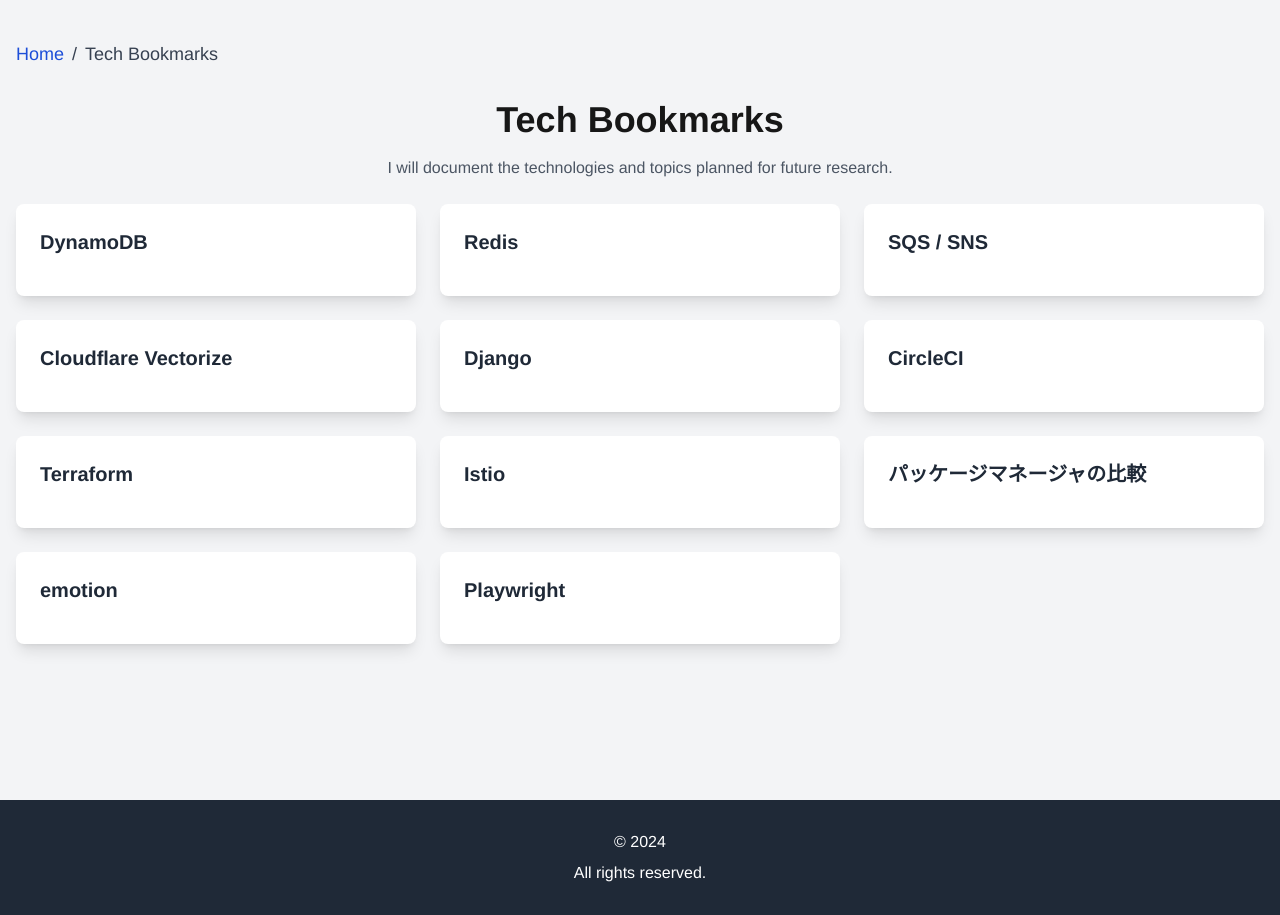
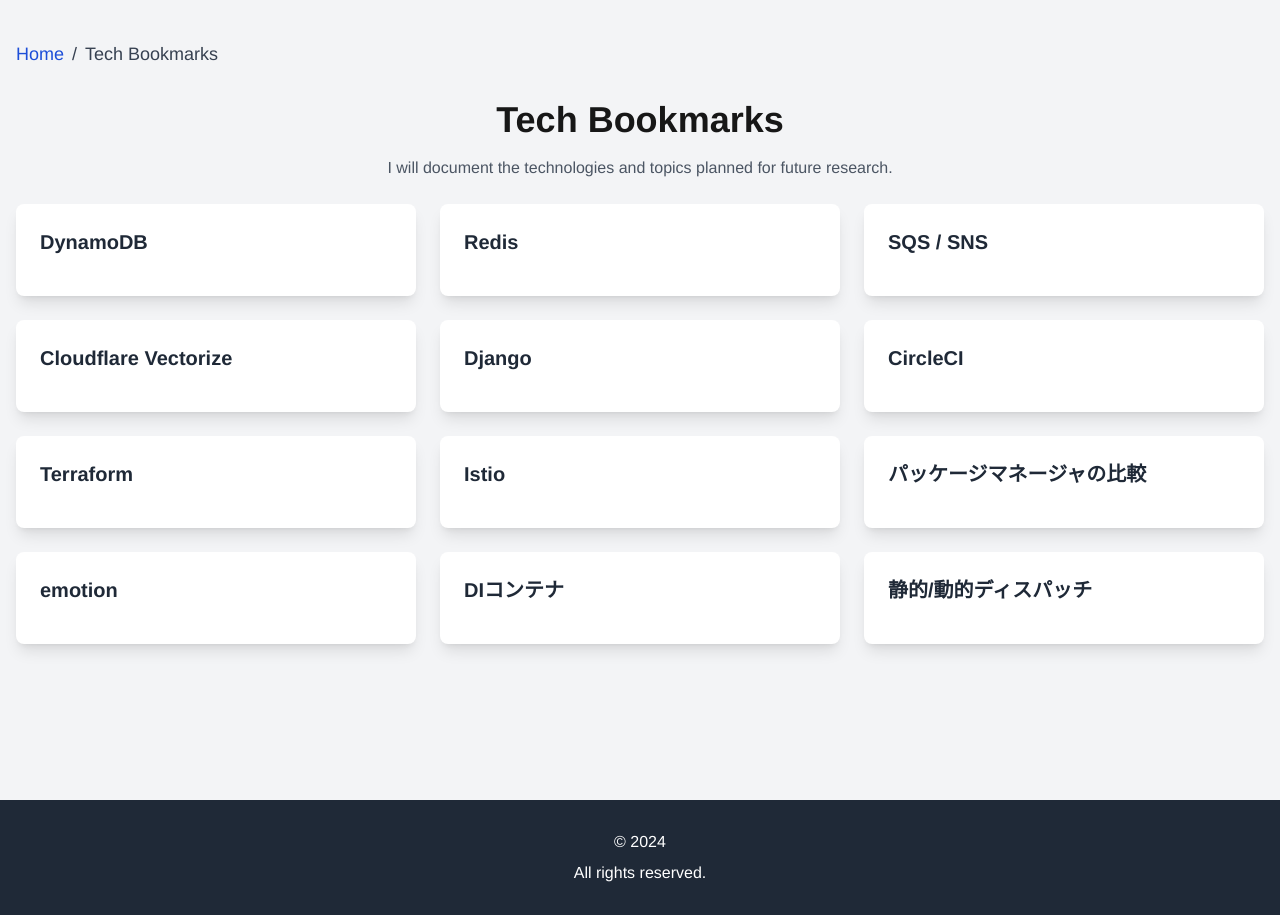
Before and after one commit to ys39/ys39.github.io, a Next.js app: page /tech-bookmarks in a window 1280 px wide. Built offline with nearby package versions, Linux system fonts and the light colour scheme.

Commit message:
:books: fix

```diff
--- a/tech-bookmarks/terms.ts
+++ b/tech-bookmarks/terms.ts
@@ -52,7 +52,12 @@
     link: '',
   },
   {
-    title: 'Playwright',
+    title: 'DIコンテナ',
+    date: '',
+    link: '',
+  },
+  {
+    title: '静的/動的ディスパッチ',
     date: '',
     link: '',
   },
```
